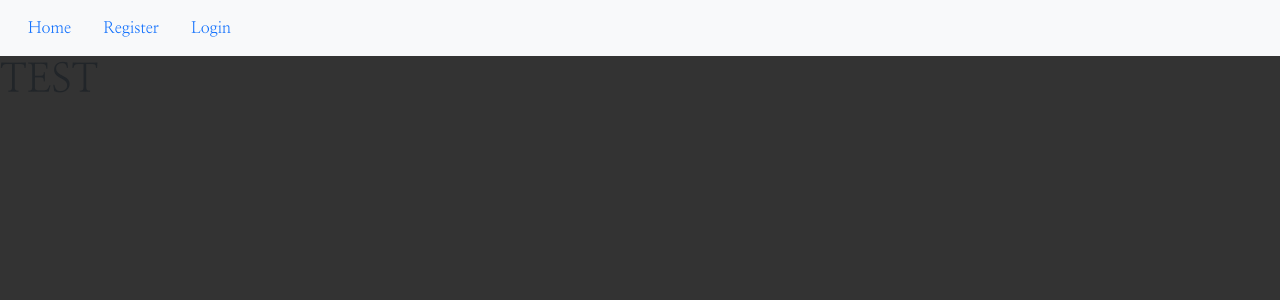
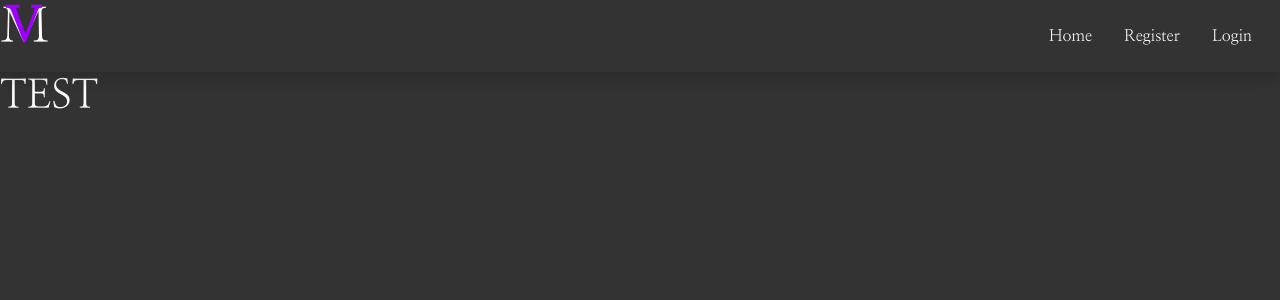
Before and after one commit to Tamas-Gavlider/MyVault, a Django app: page / in a window 1280 px wide. Shown: the top 300 px of the page. Run offline with Django 4.2, Linux system fonts and the light colour scheme.

Commit message:
Add logo to the navbar

```diff
--- a/static/css/base.css
+++ b/static/css/base.css
@@ -1,8 +1,24 @@
 @import url('https://fonts.googleapis.com/css2?family=Nanum+Myeongjo&display=swap');
 
 body {
-    background-color: #333333;
+    background-color: #333333 !important;
+    color: #FFFFFF !important;
     font-family: "Nanum Myeongjo", serif;
     font-weight: 400;
     font-style: normal;
 }
+
+#logoV {
+    left: 5.6px !important;
+    color: #9d00ff  !important;
+    font-weight: bold;
+}
+
+.logo-text {
+    color:#FFFFFF !important;
+    font-size: xxx-large;
+}
+
+.nav a {
+    color: #FFFFFF !important;
+}
--- a/templates/base.html
+++ b/templates/base.html
@@ -19,13 +19,16 @@
 <body>
   <header>
     <!-- Navbar -->
-    <nav class="navbar navbar-expand-sm bg-body-tertiary">
+    <nav class="navbar navbar-expand-lg shadow py-3" aria-label="Main navigation">
       <div class="container-fluid">
-        <button class="navbar-toggler" type="button" data-bs-toggle="collapse" data-bs-target="#navbarSupportedContent"
-          aria-controls="navbarSupportedContent" aria-expanded="false" aria-label="Toggle navigation">
+        <a class="logo-container text-decoration-none d-inline-block" href="{% url 'my_home' %}" aria-label="MyVault Home">
+          <h1 class="logo-text position-absolute top-0 start-0" id="logoM">M</h1>
+          <h1 class="logo-text position-absolute top-0 start-0" id="logoV">V</h1>
+        </a>
+        <button class="navbar-toggler navbar-toggler-sm" type="button" data-bs-toggle="collapse" data-bs-target="#navbarNav" aria-controls="navbarNav" aria-expanded="false" aria-label="Toggle navigation">
           <span class="navbar-toggler-icon"></span>
         </button>
-        <div class="collapse navbar-collapse" id="navbarSupportedContent">
+        <div class="collapse navbar-collapse justify-content-end" id="navbarNav">
           <ul class="nav justify-content-end">
             <li class="nav-item">
               <a class="nav-link active" aria-current="page" href="{%url 'my_home'%}">Home</a>
```
